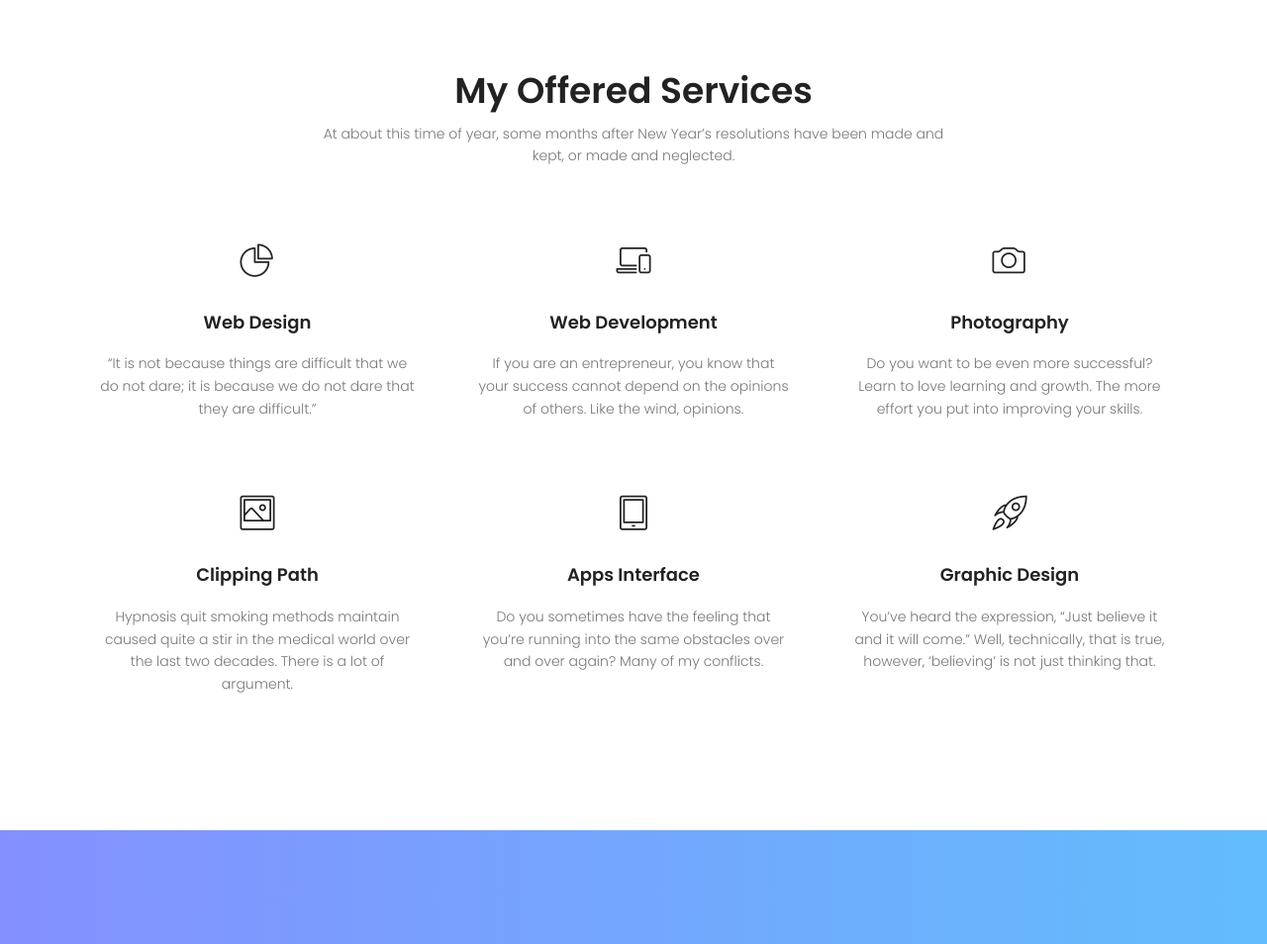
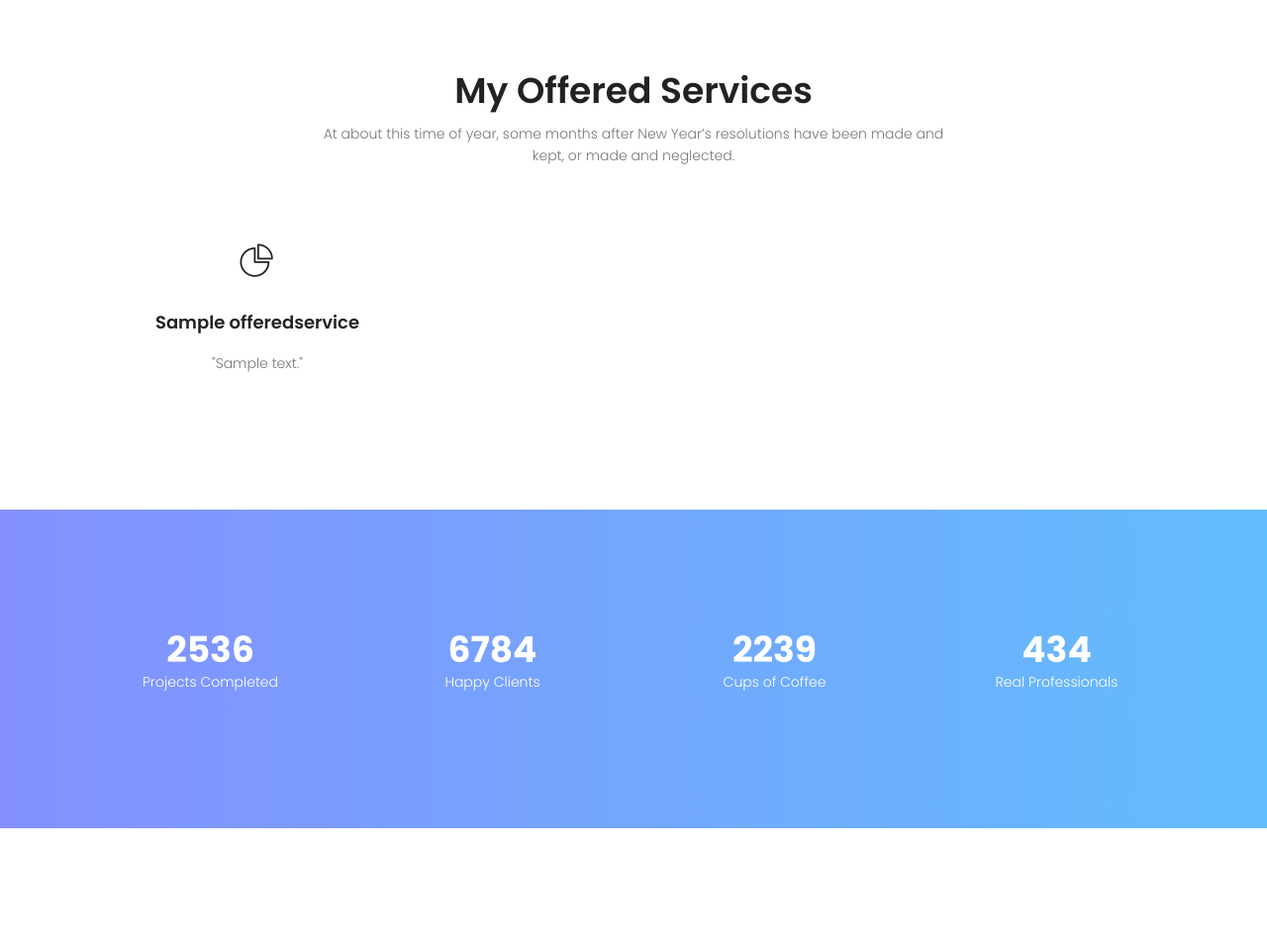
Before and after one commit to Nabin-Flash320/BROADWAYDJANGO, a Django app: page /services/ in a window 1280 px wide. Shown: the part 390-1344 px from the top of the page at 99% size. Run offline with Django 3.2, Linux system fonts and the light colour scheme; tables that the repository leaves empty hold one stand-in row (values such as "Sample post"); some libraries are stand-ins or nearby versions.

Commit message:
Created offered service model.

```diff
--- a/home/admin.py
+++ b/home/admin.py
@@ -6,3 +6,4 @@ from . import models
 admin.site.register(models.Contact)
 admin.site.register(models.FeedBack)
 admin.site.register(models.Informations)
+admin.site.register(models.OfferedServices)
--- a/home/models.py
+++ b/home/models.py
@@ -1,3 +1,4 @@
+from distutils.archive_util import make_zipfile
 from django.db import models
 
 
@@ -30,3 +31,12 @@ class Informations(models.Model):
 
     def __str__(self):
         return f"{self.address1}, {self.address2}, {self.phonenumber}, {self.time}, {self.email}"
+
+
+class OfferedServices(models.Model):
+    service_title = models.CharField(max_length=200)
+    service_description = models.TextField()
+    service_icon = models.TextField()
+
+    def __str__(self):
+        return f"{self.service_title}, {self.service_description}, {self.service_icon}"
--- a/home/views.py
+++ b/home/views.py
@@ -7,6 +7,7 @@ from . import models
 def base():
     views_dict = dict()
     views_dict['feedbacks'] = models.FeedBack.objects.all()
+    views_dict['services'] = models.OfferedServices.objects.all()
     views_dict['informations'] = models.Informations.objects.all().order_by('-id')[0:1]
     return views_dict
 
@@ -43,4 +44,4 @@ def price(request):
     return render(request, 'price.html')
 
 def services(request):
-    return render(request, 'services.html')
+    return render(request, 'services.html', base())
--- a/templates/services.html
+++ b/templates/services.html
@@ -30,60 +30,17 @@
 		                </div>
 		            </div>
 					<div class="row">
+						{% for service in services %}
 						<div class="col-lg-4 col-md-6">
 							<div class="single-services">
 								<span class="lnr lnr-pie-chart"></span>
-								<a href="#"><h4>Web Design</h4></a>
+								<a href="#"><h4>{{ service.service_title }}</h4></a>
 								<p>
-									“It is not because things are difficult that we do not dare; it is because we do not dare that they are difficult.”
+									"{{ service.service_description }}"
 								</p>
 							</div>
 						</div>
-						<div class="col-lg-4 col-md-6">
-							<div class="single-services">
-								<span class="lnr lnr-laptop-phone"></span>
-								<a href="#"><h4>Web Development</h4></a>
-								<p>
-									If you are an entrepreneur, you know that your success cannot depend on the opinions of others. Like the wind, opinions.
-								</p>
-							</div>
-						</div>
-						<div class="col-lg-4 col-md-6">
-							<div class="single-services">
-								<span class="lnr lnr-camera"></span>
-								<a href="#"><h4>Photography</h4></a>
-								<p>
-									Do you want to be even more successful? Learn to love learning and growth. The more effort you put into improving your skills.
-								</p>
-							</div>
-						</div>
-						<div class="col-lg-4 col-md-6">
-							<div class="single-services">
-								<span class="lnr lnr-picture"></span>
-								<a href="#"><h4>Clipping Path</h4></a>
-								<p>
-									Hypnosis quit smoking methods maintain caused quite a stir in the medical world over the last two decades. There is a lot of argument.
-								</p>
-							</div>
-						</div>
-						<div class="col-lg-4 col-md-6">
-							<div class="single-services">
-								<span class="lnr lnr-tablet"></span>
-								<a href="#"><h4>Apps Interface</h4></a>
-								<p>
-									Do you sometimes have the feeling that you’re running into the same obstacles over and over again? Many of my conflicts.
-								</p>
-							</div>
-						</div>
-						<div class="col-lg-4 col-md-6">
-							<div class="single-services">
-								<span class="lnr lnr-rocket"></span>
-								<a href="#"><h4>Graphic Design</h4></a>
-								<p>
-									You’ve heard the expression, “Just believe it and it will come.” Well, technically, that is true, however, ‘believing’ is not just thinking that.
-								</p>
-							</div>
-						</div>
+						{% endfor %}
 					</div>
 				</div>
 			</section>
@@ -216,30 +173,20 @@
 		            </div>
 		            <div class="row">
 					<div class="active-testimonial">
-		                    <div class="single-testimonial item d-flex flex-row">
-		                        <div class="thumb">
-		                            <img class="img-fluid" src="{% static 'img/elements/user1.png' %}" alt="">
-		                        </div>
-		                        <div class="desc">
-		                            <p>
-		                                Do you want to be even more successful? Learn to love learning and growth. The more effort you put into improving your skills, the bigger the payoff you.
-		                            </p>
-		                            <h4>Harriet Maxwell</h4>
-		                            <p>CEO at Google</p>
-		                        </div>
-		                    </div>
+						{% for feedback in feedbacks %}
 						<div class="single-testimonial item d-flex flex-row">
 							<div class="thumb">
 								<img class="img-fluid" src="{% static 'img/elements/user2.png' %}" alt="">
 							</div>
 							<div class="desc">
 								<p>
-		                                A purpose is the eternal condition for success. Every former smoker can tell you just how hard it is to stop smoking cigarettes. However.
+									{{ feedback.comment }}
 								</p>
-		                            <h4>Carolyn Craig</h4>
-		                            <p>CEO at Facebook</p>
+								<h4>{{ feedback.name }}</h4>
+								<p>{{ feedback.post }}</p>
 							</div>
 						</div>
+						{% endfor %}
 					</div>
 		            </div>
 		        </div>
```
Also changed, not shown: home/migrations/0005_offeredservices.py (added), home/migrations/0006_rename_sesrvice_icon_offeredservices_service_icon.py (added), 1 other file. Lines whose indentation alone changed are shown as unchanged.
